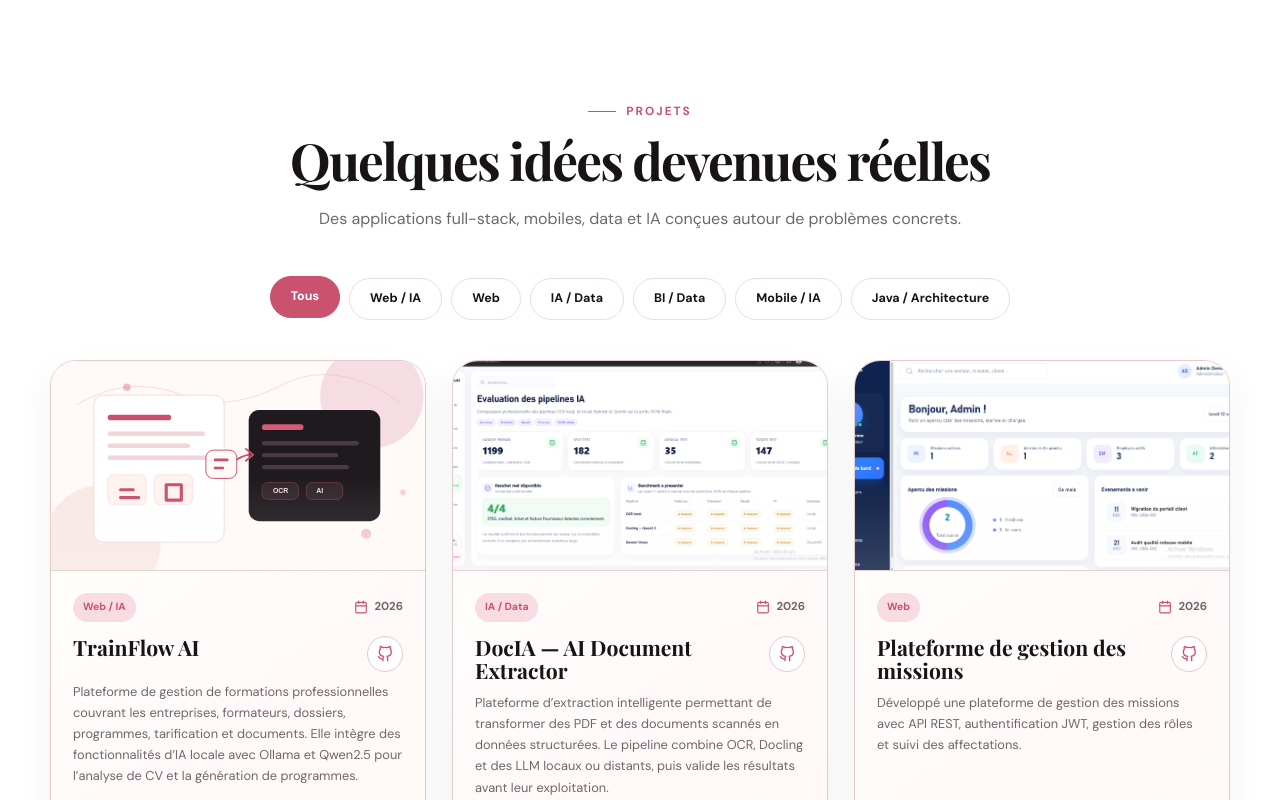
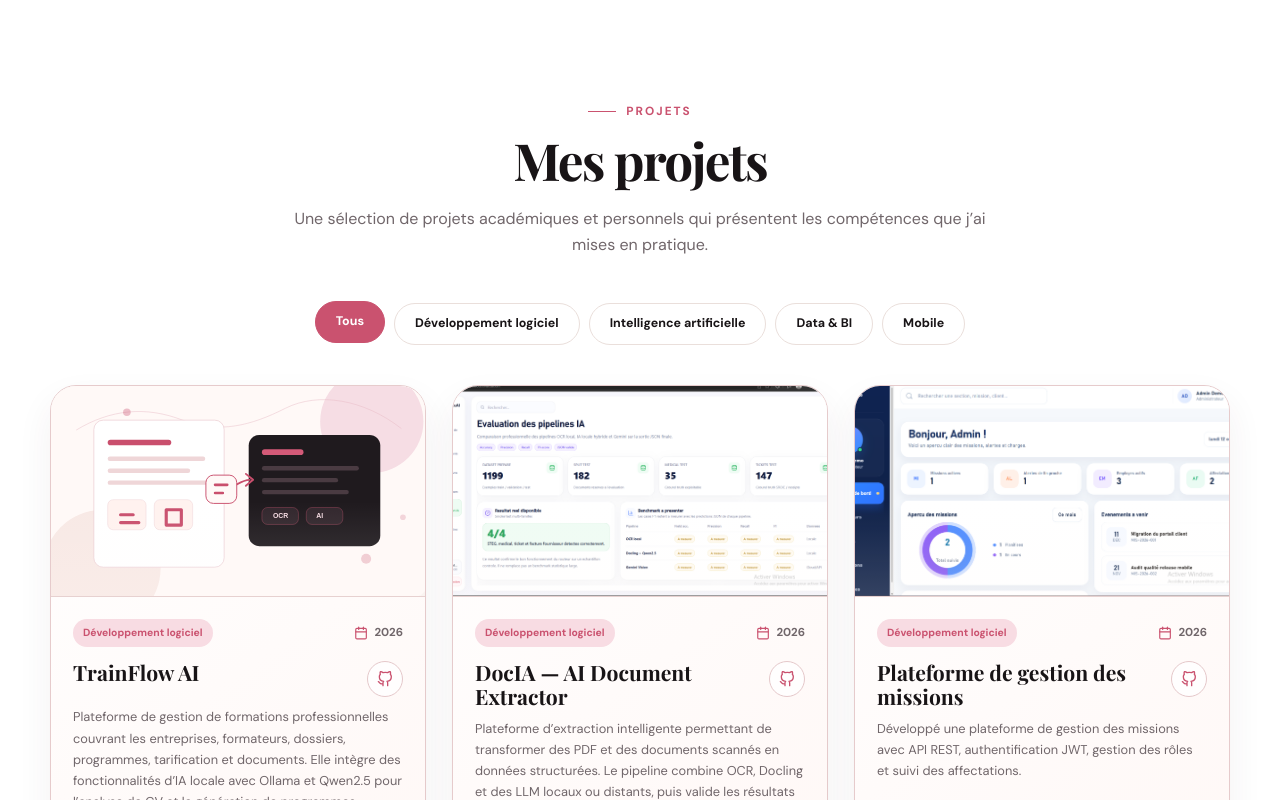
Before and after one commit to nour-karray/Software-Engineering-Portfolio, a React (Vite) app: page / in a window 1280 px wide. Shown: the part 1420-2220 px from the top of the page. Built offline with nearby package versions, Linux system fonts and the light colour scheme.

Commit message:
Improve projects, skills and certifications content

```diff
--- a/src/components/Projects.jsx
+++ b/src/components/Projects.jsx
@@ -4,33 +4,20 @@ import { projects } from "../data/portfolioData";
 import { useLanguage } from "../hooks/useLanguage.jsx";
 import ProjectCard from "./ProjectCard";
 
-const filterOrder = [
-  "Tous",
-  "Web / IA",
-  "Web",
-  "IA / Data",
-  "BI / Data",
-  "Mobile / IA",
-  "Java / Architecture",
-  "Entrepreneuriat",
-];
+const filterOrder = ["all", "software", "ai", "data", "mobile"];
 
 function Projects() {
   const { t } = useLanguage();
-  const [filter, setFilter] = useState("Tous");
-  const availableCategories = new Set(projects.map((project) => project.category));
-  const filters = filterOrder.filter(
-    (item) => item === "Tous" || availableCategories.has(item),
-  );
+  const [filter, setFilter] = useState("all");
   const localizedProjects = projects.map((project) => ({
     ...project,
     ...(t.projects.items[project.id] ?? {}),
-    originalCategory: project.category,
+    category: t.projects.filters[project.categories[0]],
   }));
   const visibleProjects =
-    filter === "Tous"
+    filter === "all"
       ? localizedProjects
-      : localizedProjects.filter((project) => project.originalCategory === filter);
+      : localizedProjects.filter((project) => project.categories.includes(filter));
 
   return (
     <section className="section projects" id="projets">
@@ -47,7 +34,7 @@ function Projects() {
         </motion.div>
 
         <div className="project-filters" role="group" aria-label={t.projects.filtersLabel}>
-          {filters.map((item) => (
+          {filterOrder.map((item) => (
             <button
               type="button"
               key={item}
--- a/src/data/portfolioData.js
+++ b/src/data/portfolioData.js
@@ -22,31 +22,13 @@ export const skills = {
     { name: "TypeScript", description: "Applications typées", icon: "typescript" },
     { name: "SQL", description: "Requêtes et modélisation", icon: "sql" },
   ],
-  Frontend: [
-    {
-      name: "React",
-      description: "Interfaces modernes",
-      icon: "react",
-    },
-    {
-      name: "Angular",
-      description: "Applications web",
-      icon: "angular",
-    },
-    {
-      name: "Next.js",
-      description: "Interfaces React",
-      icon: "react",
-    },
-    {
-      name: "Flutter",
-      description: "Applications mobiles",
-      icon: "flutter",
-    },
-  ],
-  Backend: [
+  "Développement logiciel": [
     { name: "Spring Boot", description: "API Java", icon: "spring" },
     { name: "FastAPI", description: "API Python", icon: "api" },
+    { name: "Next.js", description: "Interfaces React", icon: "react" },
+    { name: "React", description: "Interfaces modernes", icon: "react" },
+    { name: "Angular", description: "Applications web", icon: "angular" },
+    { name: "Flutter", description: "Applications mobiles", icon: "flutter" },
     { name: "Flask", description: "Services Python", icon: "api" },
     { name: "Laravel", description: "Backend web", icon: "laravel" },
   ],
@@ -103,7 +85,7 @@ export const projects = [
     id: 9,
     title: "TrainFlow AI",
     year: "2026",
-    category: "Web / IA",
+    categories: ["software", "ai"],
     technologies: ["React", "TypeScript", "Vite", "Spring Boot 3", "Java 21", "MySQL", "Flyway", "Ollama", "Qwen2.5"],
     cover: asset("images/projects/document-extraction.svg"),
     github: "https://github.com/nour-karray/trainflow-ai",
@@ -113,7 +95,7 @@ export const projects = [
     id: 4,
     title: "DocIA",
     year: "2026",
-    category: "IA / Data",
+    categories: ["software", "ai"],
     technologies: ["Python", "FastAPI", "TypeScript", "Next.js", "Docling", "Ollama", "Qwen2.5", "Gemini API", "SQLite"],
     cover: asset("images/projects/docuai-dashboard.png"),
     github: "https://github.com/nour-karray/AI-Document-Extractor",
@@ -123,7 +105,7 @@ export const projects = [
     id: 7,
     title: "Mission Management Platform",
     year: "2026",
-    category: "Web",
+    categories: ["software"],
     technologies: ["Java", "Spring Boot", "Angular", "Spring Security", "MySQL"],
     cover: asset("images/projects/mission-management-dashboard.png"),
     github: "https://github.com/nour-karray/J2ee",
@@ -133,7 +115,7 @@ export const projects = [
     id: 8,
     title: "HR Analytics Data Warehouse",
     year: "2026",
-    category: "BI / Data",
+    categories: ["data"],
     technologies: ["SQL Server", "SSIS", "PowerShell", "C#", "Blazor", "MudBlazor", "ApexCharts"],
     cover: asset("images/projects/hr-analytics-dashboard.jpg"),
     github: "https://github.com/nour-karray/HR-Analytics-Data-Warehouse",
@@ -143,7 +125,7 @@ export const projects = [
     id: 5,
     title: "SmartScan Medical OCR",
     year: "2026",
-    category: "Mobile / IA",
+    categories: ["mobile", "ai"],
     technologies: ["Flutter", "Dart", "Firebase", "Google ML Kit", "OCR", "Flask", "Gemini API"],
     cover: asset("images/projects/smartscan-mlkit-app.webp"),
     coverFit: "contain",
@@ -154,7 +136,7 @@ export const projects = [
     id: 2,
     title: "Event Planner",
     year: "2026",
-    category: "Web",
+    categories: ["software"],
     technologies: ["Laravel", "PHP", "Blade", "Tailwind CSS", "MySQL"],
     cover: asset("images/projects/event-planner-dashboard.png"),
     github: "https://github.com/nour-karray/Event-planner",
@@ -164,7 +146,7 @@ export const projects = [
     id: 6,
     title: "Drawing App JavaFX",
     year: "2025",
-    category: "Java / Architecture",
+    categories: ["software"],
     technologies: ["Java 17", "JavaFX", "SQLite", "Maven", "JUnit 5", "Design Patterns"],
     cover: asset("images/projects/drawing-javafx-app.png"),
     coverFit: "contain",
@@ -175,7 +157,7 @@ export const projects = [
     id: 1,
     title: "Plateforme e-Santé",
     year: "2025",
-    category: "Web",
+    categories: ["software"],
     technologies: ["ASP.NET Web API", "Entity Framework", "Blazor", "SQL Server"],
     cover: asset("images/projects/e-sante-dashboard.png"),
     github: "https://github.com/nour-karray/E-sante-app",
@@ -185,7 +167,7 @@ export const projects = [
     id: 3,
     title: "Prédiction de sinistre habitation",
     year: "2025",
-    category: "IA / Data",
+    categories: ["ai"],
     technologies: ["Python", "scikit-learn", "Flask", "React"],
     cover: asset("images/projects/prediction-sinistre-dashboard.jpg"),
     github: "",
--- a/src/data/translations.js
+++ b/src/data/translations.js
@@ -60,8 +60,7 @@ export const translations = {
       aria: "Catégories de compétences",
       categoryLabels: {
         Langages: "Langages",
-        Frontend: "Frontend",
-        Backend: "Backend",
+        "Développement logiciel": "Développement logiciel",
         "Intelligence artificielle": "Intelligence artificielle",
         "Bases de données": "Bases de données",
         "Data & BI": "Data & BI",
@@ -110,17 +109,14 @@ export const translations = {
     },
     projects: {
       eyebrow: "Projets",
-      title: "Quelques idées devenues réelles",
-      intro: "Des applications full-stack, mobiles, data et IA conçues autour de problèmes concrets.",
+      title: "Mes projets",
+      intro: "Une sélection de projets académiques et personnels qui présentent les compétences que j’ai mises en pratique.",
       filters: {
-        Tous: "Tous",
-        "Web / IA": "Web / IA",
-        Web: "Web",
-        "IA / Data": "IA / Data",
-        "BI / Data": "BI / Data",
-        "Mobile / IA": "Mobile / IA",
-        "Java / Architecture": "Java / Architecture",
-        Entrepreneuriat: "Entrepreneuriat",
+        all: "Tous",
+        software: "Développement logiciel",
+        ai: "Intelligence artificielle",
+        data: "Data & BI",
+        mobile: "Mobile",
       },
       filtersLabel: "Filtres des projets",
       close: "Fermer",
@@ -268,6 +264,12 @@ export const translations = {
           short: "CISCO",
             image: asset("images/certificates/ccna-presentation-reseaux.jpg"),
         },
+        {
+          title: "National Microsoft Technologies Camp Tunisia",
+          issuer: "Microsoft Technologies Camp",
+          short: "NMTC",
+          image: asset("images/certificates/nmtc-certificate.jpg"),
+        },
       ],
       languages: [
         { name: "Arabe", level: "Langue maternelle" },
@@ -391,8 +393,7 @@ export const translations = {
       aria: "Skill categories",
       categoryLabels: {
         Langages: "Languages",
-        Frontend: "Frontend",
-        Backend: "Backend",
+        "Développement logiciel": "Software Development",
         "Intelligence artificielle": "Artificial Intelligence",
         "Bases de données": "Databases",
         "Data & BI": "Data & BI",
@@ -441,17 +442,14 @@ export const translations = {
     },
     projects: {
       eyebrow: "Projects",
-      title: "A few ideas brought to life",
-      intro: "Full-stack, mobile, data and AI applications designed around concrete problems.",
+      title: "My Projects",
+      intro: "A selection of academic and personal projects showcasing the skills I have applied in practice.",
       filters: {
-        Tous: "All",
-        "Web / IA": "Web / AI",
-        Web: "Web",
-        "IA / Data": "AI / Data",
-        "BI / Data": "BI / Data",
-        "Mobile / IA": "Mobile / AI",
-        "Java / Architecture": "Java / Architecture",
-        Entrepreneuriat: "Entrepreneurship",
+        all: "All",
+        software: "Software Development",
+        ai: "Artificial Intelligence",
+        data: "Data & BI",
+        mobile: "Mobile",
       },
       filtersLabel: "Project filters",
       close: "Close",
@@ -525,7 +523,7 @@ export const translations = {
           period: "June 2026 — August 2026",
           role: "Summer Internship",
           description:
-            "Developed a training management platform integrating LLMs to generate programmes and extract structured information from CVs, with output validation.",
+            "Developed a training management platform integrating LLMs to generate training programs and extract structured information from CVs, with validation of generated outputs.",
         },
         {
           period: "Feb. 2024 — May 2024",
@@ -599,6 +597,12 @@ export const translations = {
           short: "CISCO",
             image: asset("images/certificates/ccna-presentation-reseaux.jpg"),
         },
+        {
+          title: "National Microsoft Technologies Camp Tunisia",
+          issuer: "Microsoft Technologies Camp",
+          short: "NMTC",
+          image: asset("images/certificates/nmtc-certificate.jpg"),
+        },
       ],
       languages: [
         { name: "Arabic", level: "Native" },
--- a/src/styles/index.css
+++ b/src/styles/index.css
@@ -1508,7 +1508,7 @@ h2 {
   font-size: 0.72rem;
   font-weight: 700;
   letter-spacing: 0.08em;
-  text-transform: uppercase;
+  text-transform: none;
 }
 
 .timeline-item__card h3 {
@@ -1689,7 +1689,7 @@ h2 {
 
 .credentials__card {
   display: grid;
-  grid-template-columns: repeat(3, minmax(0, 1fr));
+  grid-template-columns: repeat(2, minmax(0, 1fr));
   overflow: hidden;
   border: 1px solid rgba(200, 80, 110, 0.15);
   border-radius: 34px;
@@ -1704,6 +1704,10 @@ h2 {
   position: relative;
   min-height: 340px;
   padding: 30px 28px 28px;
+}
+
+.credentials__column:first-child {
+  grid-column: 1 / -1;
 }
 
 .credentials__column + .credentials__column {
@@ -1740,6 +1744,7 @@ h2 {
 
 .credential-list {
   display: grid;
+  grid-template-columns: repeat(2, minmax(0, 1fr));
   gap: 14px;
 }
 
@@ -1748,6 +1753,7 @@ h2 {
   grid-template-columns: 72px minmax(0, 1fr);
   align-items: center;
   gap: 14px;
+  min-height: 110px;
   padding: 15px;
   border: 1px solid rgba(200, 80, 110, 0.12);
   border-radius: 18px;
@@ -2258,12 +2264,6 @@ h2 {
     grid-template-columns: repeat(2, minmax(0, 1fr));
   }
 
-  .credentials__column:nth-child(3) {
-    grid-column: 1 / -1;
-    border-top: 1px solid rgba(200, 80, 110, 0.07);
-    border-left: 0;
-  }
-
   .skill-hex-grid {
     max-width: 520px;
   }
@@ -2451,6 +2451,10 @@ h2 {
 }
 
 @media (max-width: 680px) {
+  .credential-list {
+    grid-template-columns: 1fr;
+  }
+
   .container {
     width: min(100% - 32px, 560px);
   }
@@ -2636,6 +2640,7 @@ h2 {
   }
 
   .credentials__column {
+    grid-column: auto;
     min-height: auto;
     padding: 28px 24px;
   }
@@ -2785,6 +2790,10 @@ h2 {
     width: 48px;
     height: 46px;
   }
+
+  .credential-list {
+    grid-template-columns: 1fr;
+  }
 }
 
 @media (max-width: 340px) {
```
Also changed, not shown: 1 other file (tests, documents, lock files or other folders).
